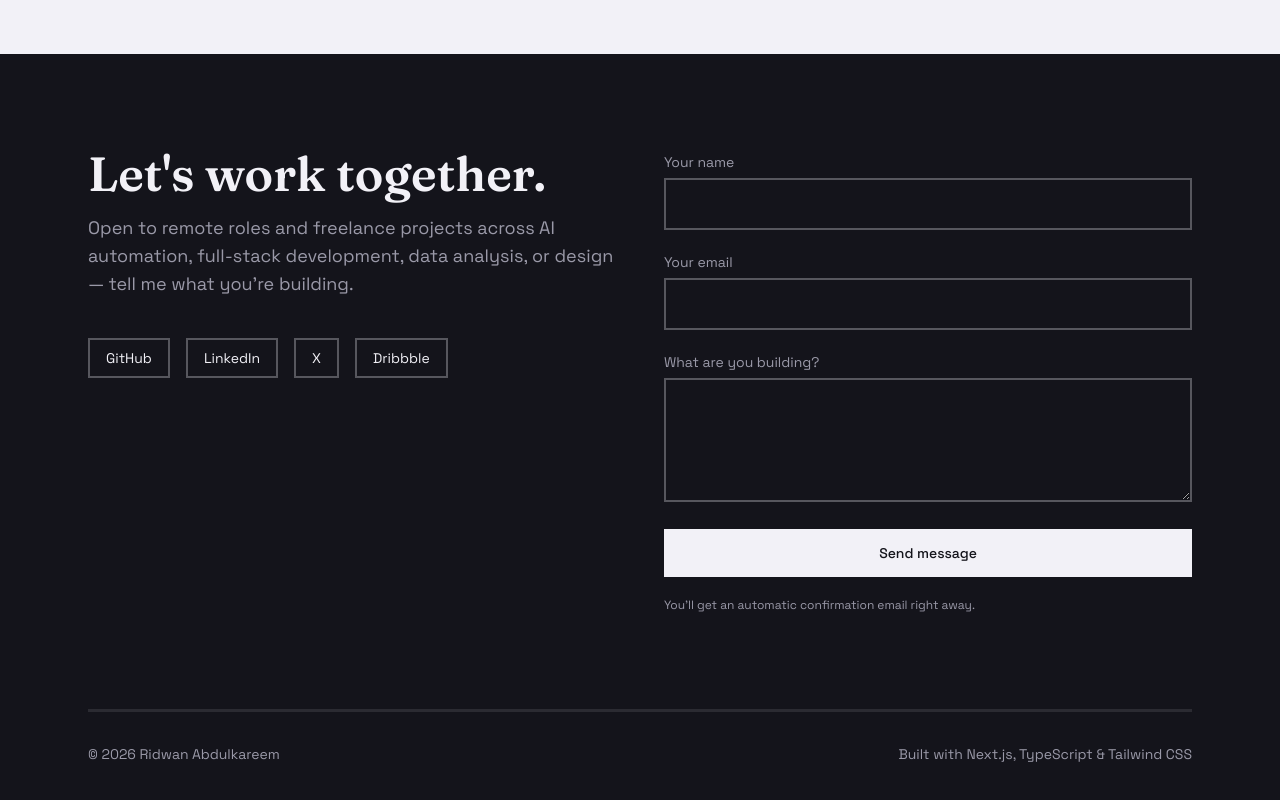
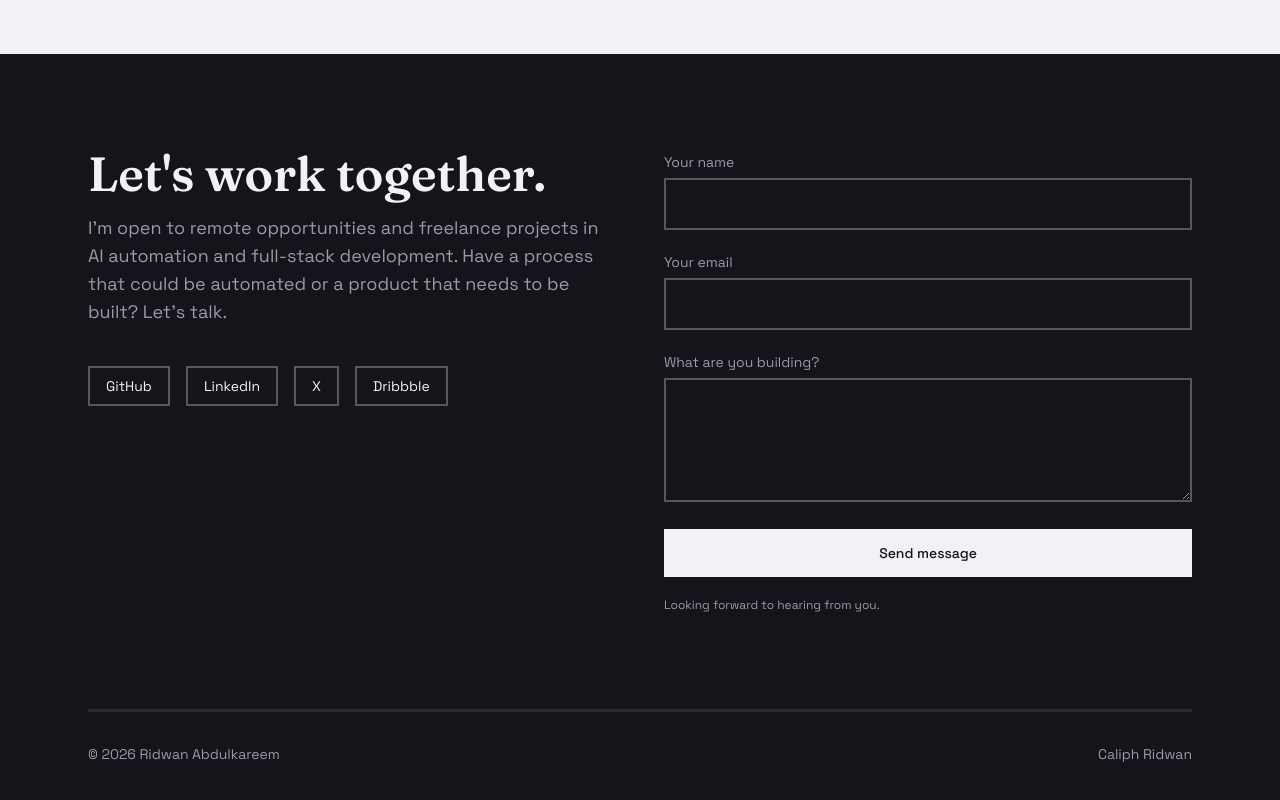
Before and after one commit to caliphridwan/Caliph_Portfolio, a Next.js app: page / in a window 1280 px wide. Shown: the part 4293-5093 px from the top of the page. Built offline with nearby package versions, Linux system fonts and the light colour scheme.

Commit message:
returned to formspree contact

```diff
--- a/components/Contact.tsx
+++ b/components/Contact.tsx
@@ -2,6 +2,8 @@
 
 import { useState } from "react";
 import { profile } from "@/content";
+
+const FORMSPREE_ENDPOINT = "https://formspree.io/f/xbgjnnjo";
 
 type Status = "idle" | "sending" | "sent" | "error";
 
@@ -14,9 +16,12 @@ export default function Contact() {
   async function handleSend() {
     setStatus("sending");
     try {
-      const res = await fetch("/api/contact", {
+      const res = await fetch(FORMSPREE_ENDPOINT, {
         method: "POST",
-        headers: { "Content-Type": "application/json" },
+        headers: {
+          Accept: "application/json",
+          "Content-Type": "application/json",
+        },
         body: JSON.stringify({ name, email, message }),
       });
 
@@ -42,9 +47,7 @@ export default function Contact() {
               Let&apos;s work together.
             </h2>
             <p className="mt-4 max-w-prose font-body text-lg text-muted">
-              Open to remote roles and freelance projects across AI
-              automation, full-stack development, data analysis, or design —
-              tell me what you&apos;re building.
+              I'm open to remote opportunities and freelance projects in AI automation and full-stack development. Have a process that could be automated or a product that needs to be built? Let's talk.
             </p>
 
             <div className="mt-10 flex flex-wrap gap-4">
@@ -115,8 +118,7 @@ export default function Contact() {
             </button>
             {status === "sent" && (
               <p className="font-body text-xs text-dev">
-                Message sent — check your inbox, you&apos;ll get an
-                automatic reply, and I&apos;ll follow up personally soon.
+                Message sent — thanks for reaching out, I&apos;ll reply soon.
               </p>
             )}
             {status === "error" && (
@@ -127,7 +129,7 @@ export default function Contact() {
             )}
             {status === "idle" && (
               <p className="font-body text-xs text-muted">
-                You&apos;ll get an automatic confirmation email right away.
+                Looking forward to hearing from you.
               </p>
             )}
           </form>
@@ -135,7 +137,7 @@ export default function Contact() {
 
         <div className="mt-24 flex flex-col justify-between gap-4 border-t-3 border-paper/10 pt-8 font-body text-sm text-muted sm:flex-row">
           <span>© {new Date().getFullYear()} {profile.name}</span>
-          <span>Built with Next.js, TypeScript & Tailwind CSS</span>
+          <span>Caliph Ridwan</span>
         </div>
       </div>
     </section>
```
